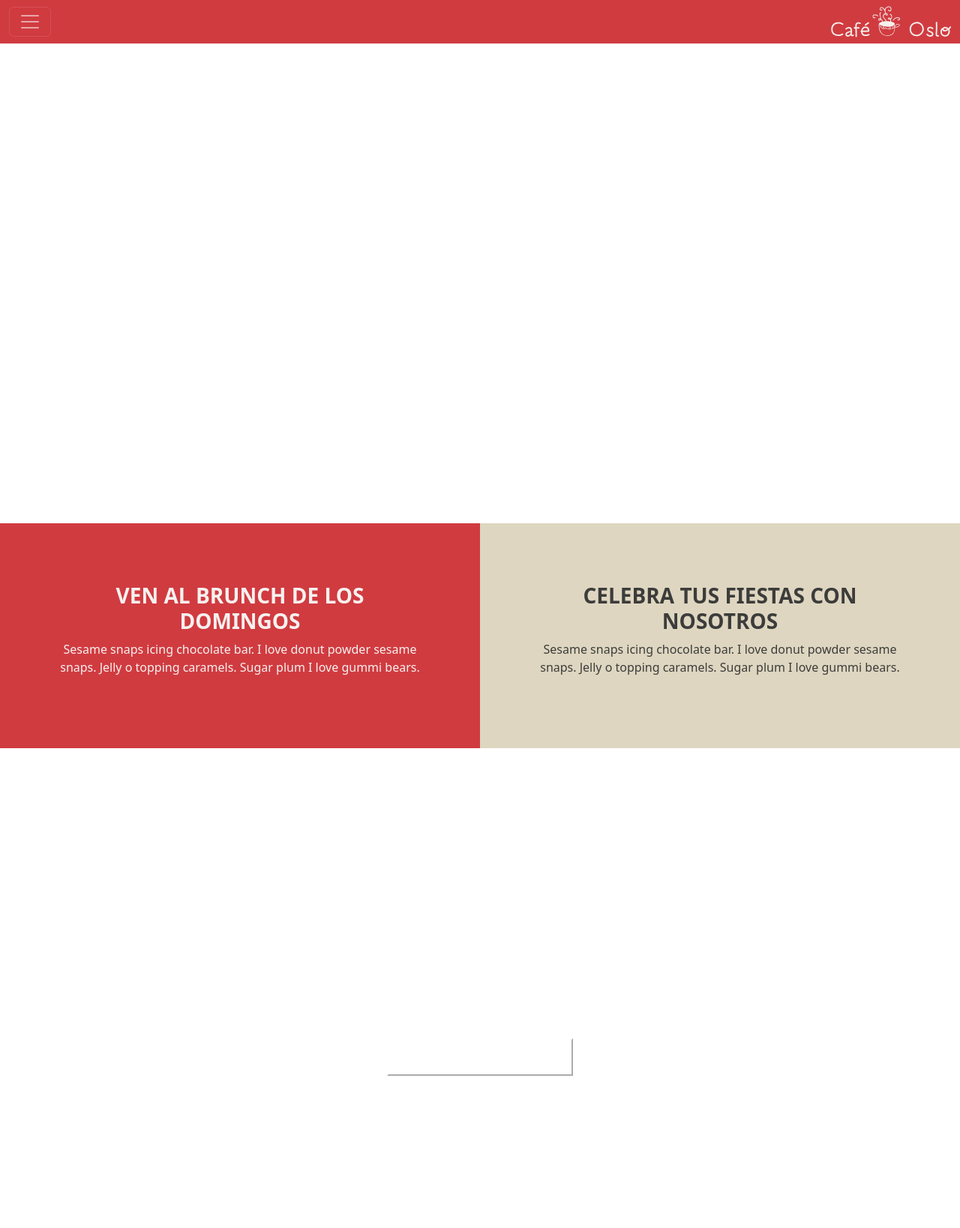
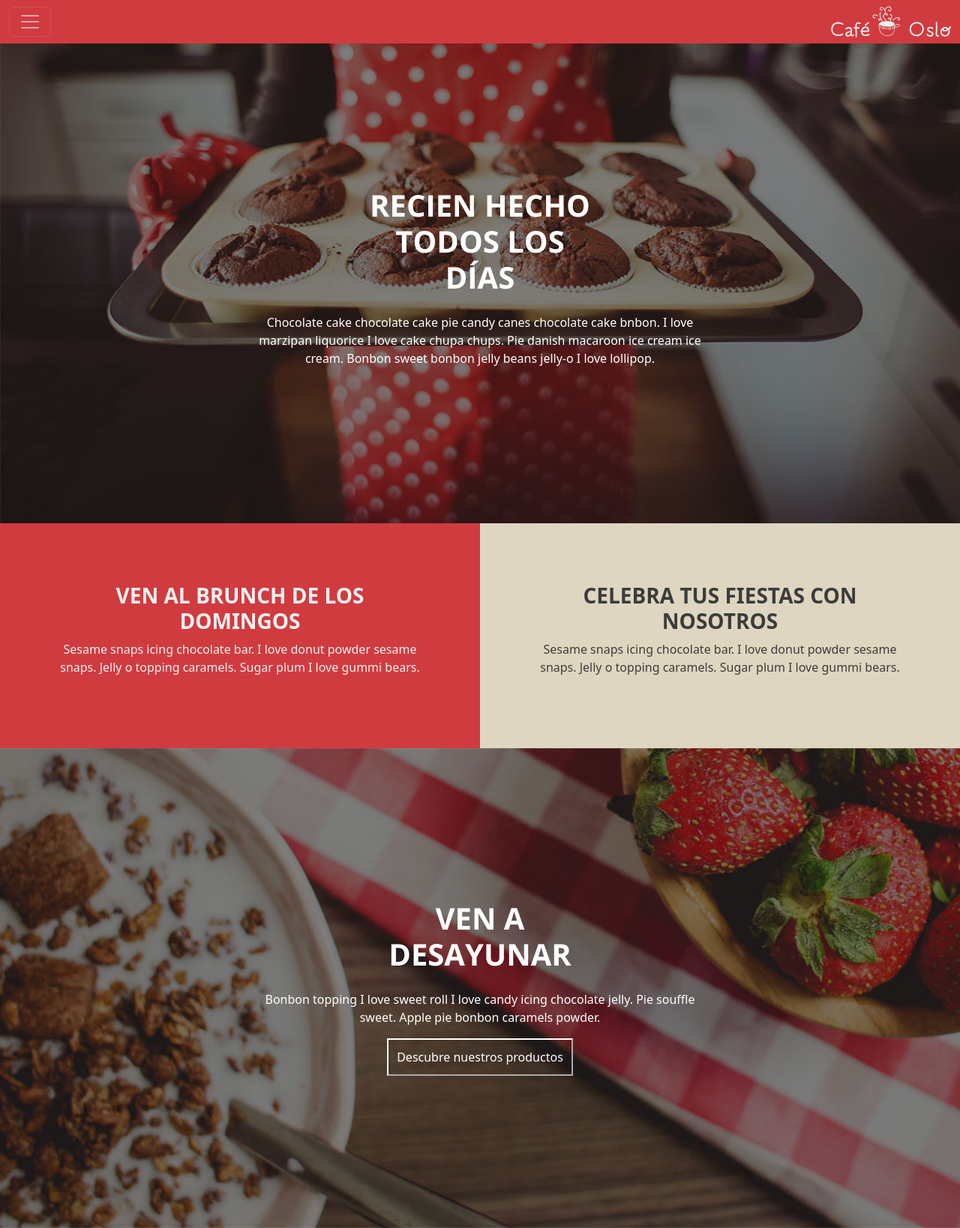
Before and after one commit to alopezbelles/web-cafeter-a, a plain HTML site: page index.html in a window 1280 px wide. Shown: the whole page at 75% size. Drawn offline with nearby package versions, Linux system fonts and the light colour scheme; the site is published under a folder, as on GitHub Pages, so addresses that start at the root find nothing; a web font is replaced by a local one.

Commit message:
change routes images

```diff
--- a/styles.css
+++ b/styles.css
@@ -18,7 +18,7 @@ body{
 }
 
 .section1{
-    background-image: url("/aessets/Fondo1.jpg");
+    background-image: url("./aessets/Fondo1.jpg");
     background-size: cover;
     background-position: center;
     min-height: 80vh;
@@ -99,7 +99,7 @@ hr{
 }
 
 .section3{
-    background-image: url("/aessets/Fondo2.jpg");
+    background-image: url("./aessets/Fondo2.jpg");
     background-size: cover;
     background-position: center;
     min-height: 80vh;
```
